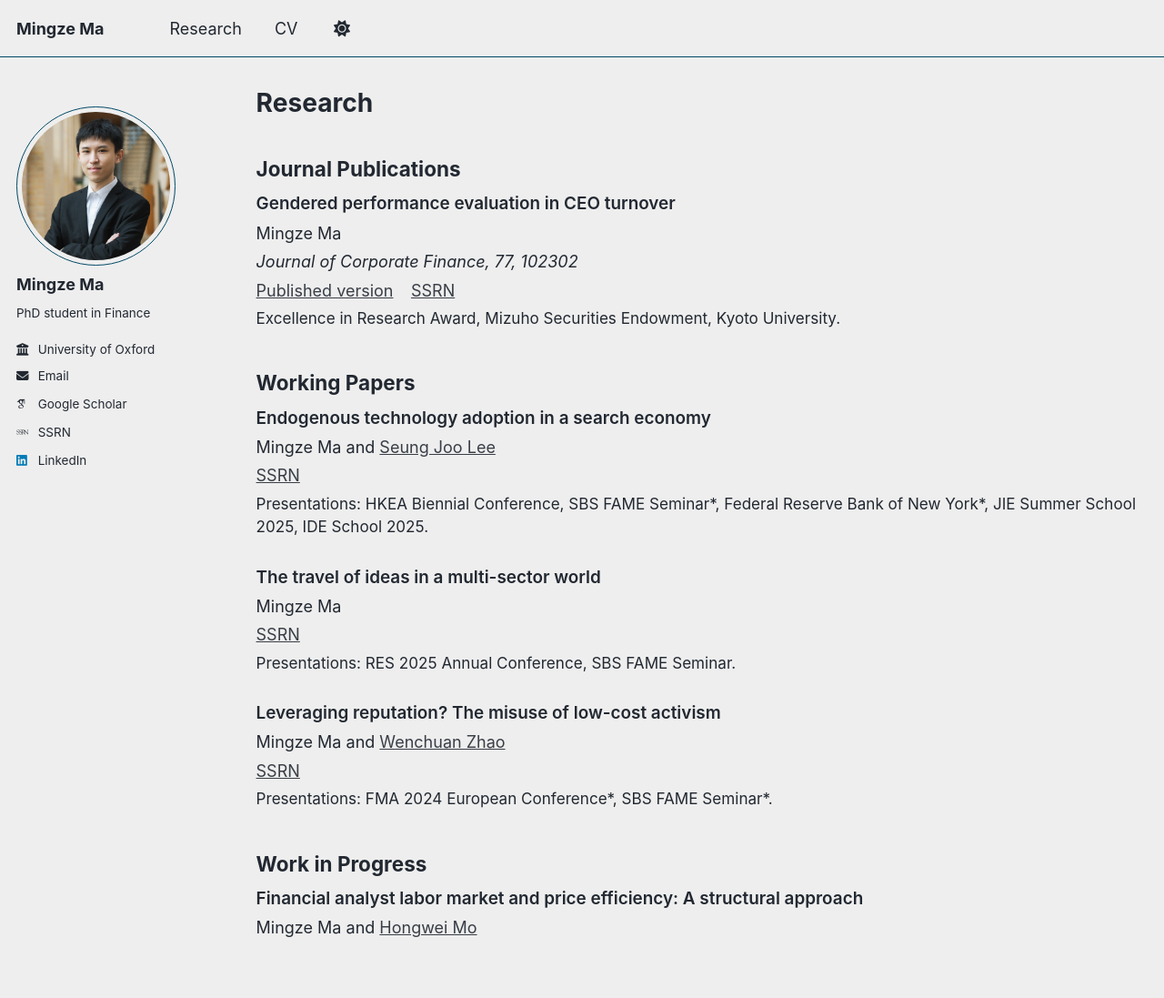
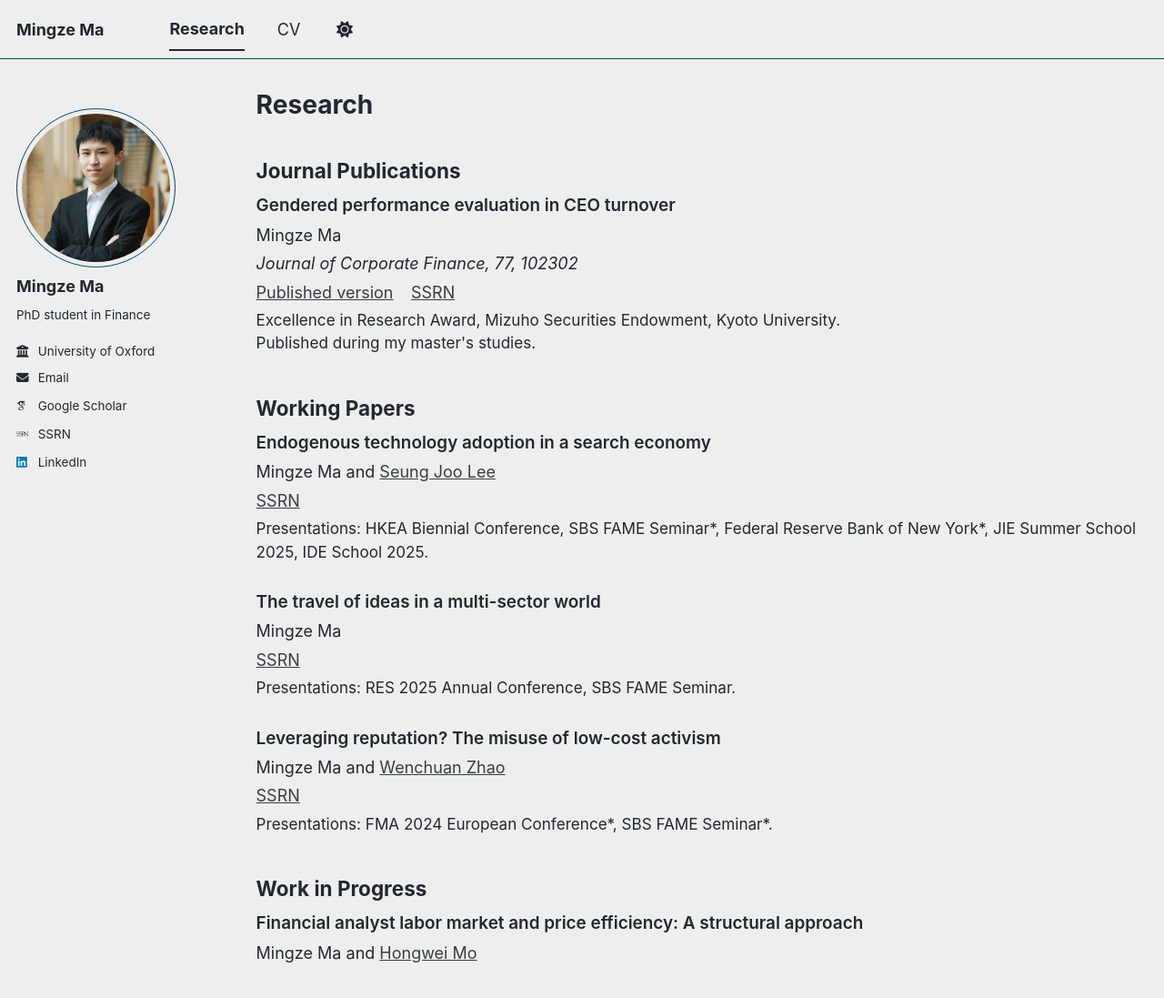
Before and after one commit to MingzeMaSBS/mingzemasbs.github.io, a Jekyll site: the page built from _pages/publications.html, in a window 1280 px wide and 1317 px high. Shown: the top 1097 px of the window at 91% size. Built offline with Jekyll 4.4.1, drawn with Linux system fonts in a browser that asks for light colours; some web fonts are replaced; a script bundle is joined from its source files by our own code; library files that are not in the unit come from our copies.

Commit message:
Update publications.html

```diff
--- a/_pages/publications.html
+++ b/_pages/publications.html
@@ -56,7 +56,8 @@ author_profile: true
   </div>
 
   <div class="paper-note">
-    Excellence in Research Award, Mizuho Securities Endowment, Kyoto University.
+    Excellence in Research Award, Mizuho Securities Endowment, Kyoto University.<br>
+    Published during my master's studies.
   </div>
 </div>
 
```
Also changed, not shown: other parts of _pages/publications.html (+1 -1 lines).
